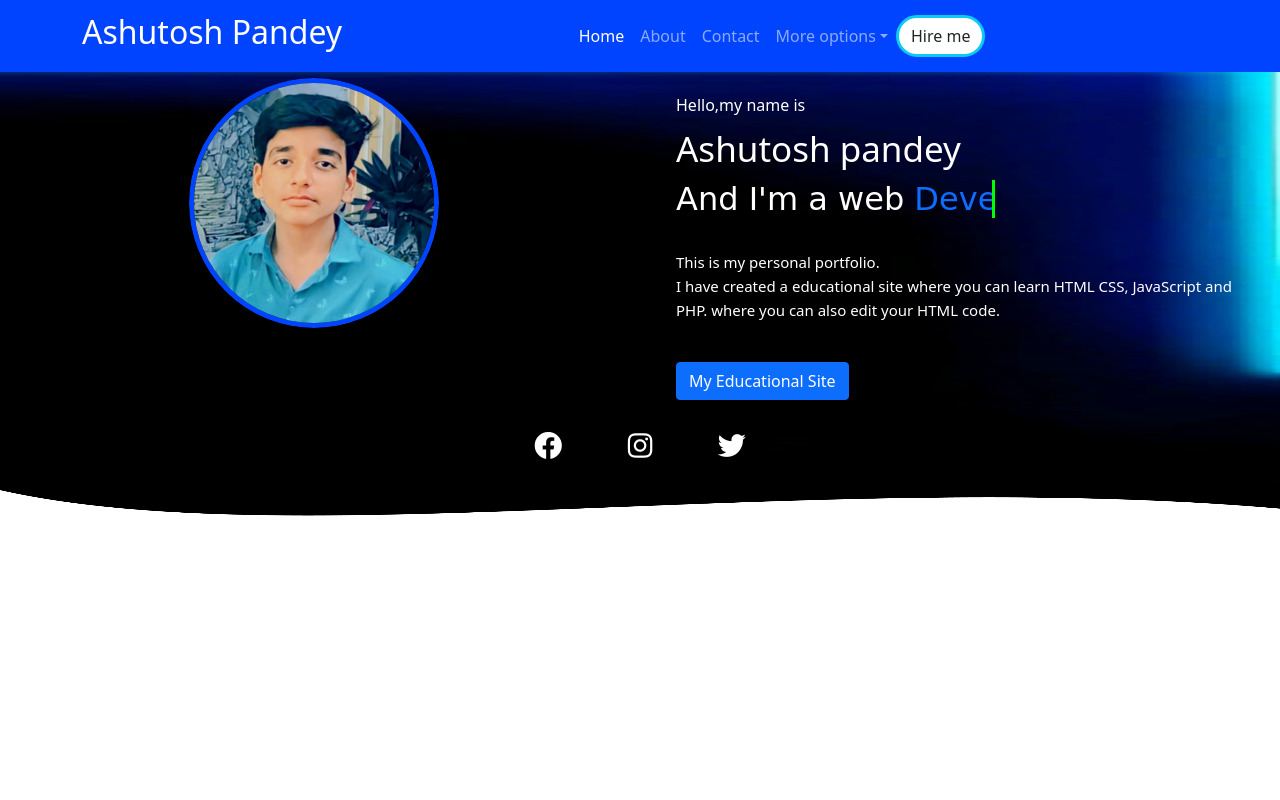
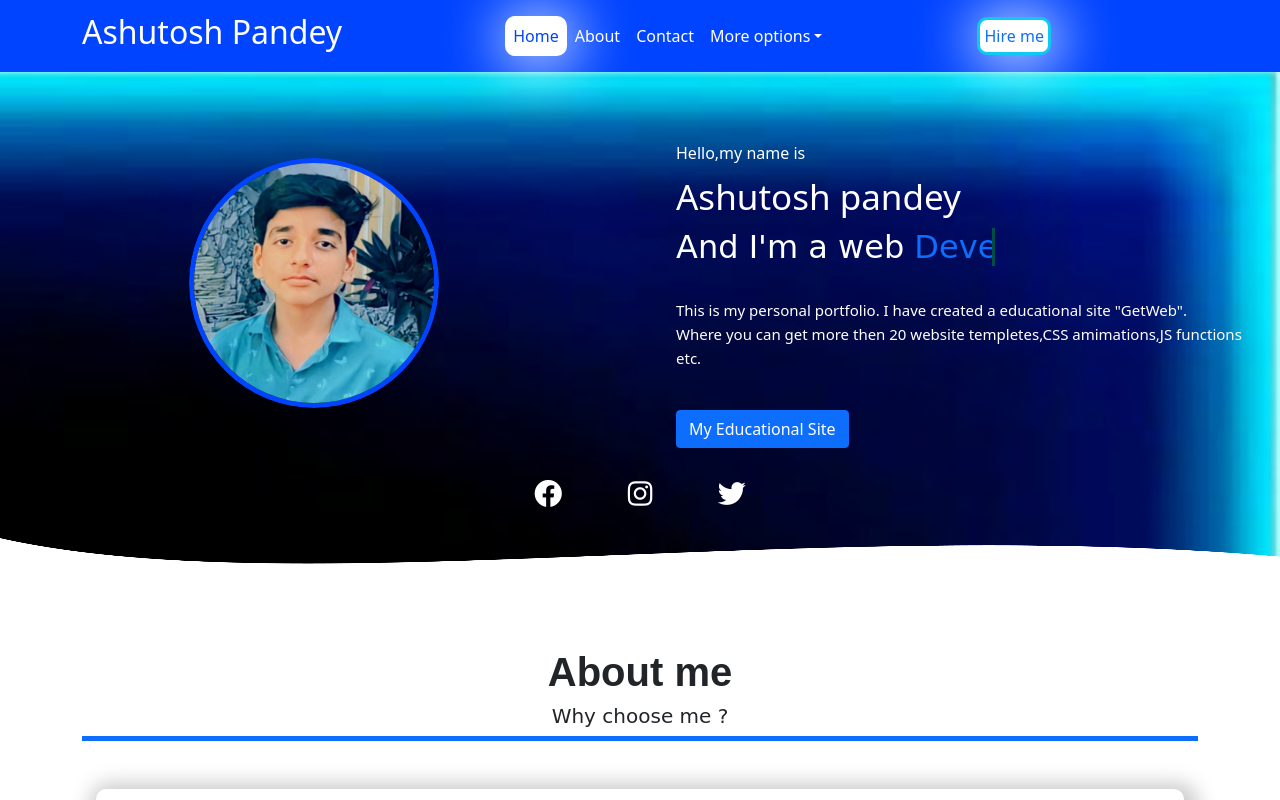
Before and after one commit to abtp2/res6, a plain HTML site: page index.html in a window 1280 px wide. Shown: the top 800 px of the page. Drawn offline with nearby package versions, Linux system fonts and the light colour scheme; a web font is replaced by a local one.

Commit message:
Add files via upload

```diff
--- a/index.html
+++ b/index.html
@@ -30,15 +30,18 @@
 <button class="navbar-toggler border border-white" type="button" data-bs-toggle="collapse" data-bs-target="#navbarSupportedContent" aria-controls="navbarSupportedContent" aria-expanded="false" aria-label="Toggle navigation"> <span class="navbar-toggler-icon"></span> </button>
 
 <div class="collapse navbar-collapse" id="navbarSupportedContent">
-<ul class="navbar-nav ms-auto mb-2 mb-lg-0"> <li class="nav-item"> <a class="nav-link active" aria-current="page" href="#"><font class="nev-link">Home</font></a> </li>
+<ul class="navbar-nav mx-auto mb-2 mb-lg-0"> <li class="nav-item"> <a class="nav-link active" aria-current="page" href="#" id="nev-link" style="background:#fff;
+color:#0044ff;
+border-radius:10px;
+box-shadow:3px 3px 60px 5px #fff;"><font >Home</font></a> </li>
 
-<li class="nav-item"> <a class="nav-link" href="#about"><font class="nev-link">About</font></a> </li>
+<li class="nav-item"> <a class="nav-link active" href="#about" id="nev-link"><font>About</font></a> </li>
 
-<li class="nav-item"> <a class="nav-link" href="#contact"><font class="nev-link">Contact</font></a> </li>
+<li class="nav-item"> <a class="nav-link active" href="#contact" id="nev-link"><font>Contact</font></a> </li>
 
- <li class="nav-item dropdown"> <a class="nav-link dropdown-toggle" href="#" id="navbarDropdown" role="button" data-bs-toggle="dropdown" aria-expanded="false">More options</a> <ul class="dropdown-menu" aria-labelledby="navbarDropdown">
+ <li class="nav-item dropdown"> <a class="nav-link active dropdown-toggle" href="#" id="navbarDropdown" role="button" data-bs-toggle="dropdown" aria-expanded="false">More options</a> <ul class="dropdown-menu" aria-labelledby="navbarDropdown">
 
-<li><a class="dropdown-item bg-info text-white" href="#">Action</a></li>
+<li><a class="dropdown-item bg-primary text-white" href="#">Action</a></li>
 <hr class="dropdown-divider">
 
 
@@ -50,14 +53,14 @@
 </ul>
 
  <form class="me-auto" action="https://chatwith.io/s/ashutosh-pandey" method="GET" id="labnol">
-  <button class="btn btn-outline-info bg-white text-dark border-3 border border-info" style="border-radius:50px;"><font style="font-weight:500;">Hire me</font></button></form> </div> </div> </nav>
+  <button class="btn ms-auto btn-outline-info bg-white text-primary border-3 border border-info" style="border-radius:10px;padding:4px;box-shadow:3px 3px 60px 5px #fff;"><font style="font-weight:500;">Hire me</font></button></form> </div> </div> </nav>
 
 </section>
 
 
 <header id="mt">
 
-<section class="mt-5"  style="background-image:url('back3.jpeg');background-size:100% 100%;background-repeat:no-repeat;">
+<section class="mt-5"  style="background-image:url('back3.jpeg');background-size:cover;background-repeat:no-repeat;">
 <div class="row">
 			<div class="col-sm-12 col-md-6 col-12 col-lg-6 text-center mt-3" data-aos="zoom-in" data-aos-duration="2500" style="overflow:hidden;" id="mypi">
 			<img src="about2.jpg" alt="hi" height="220" width="220" style="clip-path:circle(50%);margin-top:2rem;" id="mypic">
@@ -67,12 +70,12 @@
 
 
 
-		 <div class="text-start text-white mx-4">
+		 <div class="text-start text-white mx-4" id="dev_main">
 		 	<h6>Hello,my name is</h6>
 		  <font style="font-size:35px;font-weight:500;">Ashutosh pandey</font>
 		 	<h2 class="mt-1" id="bye">And I'm a web <span class="text-primary">Developer/Designer</span></h2><br>
-		 <font style="font-size:15px;font-weight:500;">This is my personal portfolio.<br>I have created a educational site where you can learn HTML CSS, JavaScript and PHP. where you can also edit your HTML code.</font><br><br>
-		<a href="https://abp2.github.io/res2"><button type="button" class="btn btn-primary mt-3">My Educational Site</button></a>
+		 <font style="font-size:15px;font-weight:500;">This is my personal portfolio. I have created a educational site "GetWeb".<br>Where you can get more then 20 website templetes,CSS amimations,JS functions etc.</font><br><br>
+		<a href="https://abp2.github.io/getweb"><button type="button" class="btn btn-primary mt-3">My Educational Site</button></a>
 		 </div>
 			</div>
 
@@ -86,8 +89,8 @@
        </div>
 			</div>
 
-<div style="position:relative;width:100%;">
-<img src="download.png" alt="" width="100%" height="30px">
+<div style="position:relative;width:100%;border:none;">
+<img src="download.png" alt="no" style="border:none;outline:none;" width="100%" height="30px">
 </div>
 
 </div>
@@ -96,7 +99,7 @@
 
 
 <section id="about">
-<div class="container" style="margin-top:5rem;">
+<div class="container" style="margin-top:5rem;" id="boxo">
 	<div class="container text-center" id="bodo">
 	<h1 style="font-family:fantasy;font-weight:900;"id="abu">About me</h1>
 	<h5 style="font-family:cursive;font-weight:;">Why choose me ?</h5>
@@ -109,7 +112,7 @@
 
 <div class="row mt-5" id="about2" style="border-radius:10px;width:85%;margin:auto;" data-aos="zoom-out" data-aos-duration="500">
 			<div class="col-sm-12 col-md-6 col-12 col-lg-6 text-center mt-4 mb-4">
-			<img src="about.jpg" alt="hi" height="380" width="90%" style="border-radius:10px;" id="bolo">
+			<img src="about.jpg" alt="hi" width="90%" style="border-radius:10px;" id="bolo">
 			</div>
 			<div class="col-sm-12 col-md-6 col-12 col-lg-6 px-5" id="bolo2">
 			<font style="font-weight:450;font-size:20px;">Hello,<br>I am Ashutosh Pandey</font>
@@ -264,7 +267,7 @@ netraballabhpandey@gmail.com</span>
 
 
 
-     <div class="col-sm-12 col-md-6 col-lg-6 col-12 mt-4 px-5" style="box-shadow:10px 10px 70px #000;border-radius:10px;" data-aos="fade-right" data-aos-duration="500">
+     <div class="col-sm-12 col-md-6 col-lg-6 col-12 mt-4 px-5" style="box-shadow:10px 10px 70px #868686;border-radius:10px;" data-aos="fade-right" data-aos-duration="500">
      	<div class="mt-4 mb-4" id="send">
      <h3 class="text-center" style="font-family:fantasy;">Send Your Email Here <span class="text-primary fs-1" id="blinking-cursor">!</span></h3></div>
      <form action="https://formspree.io/f/xlezdzrn" method="post"> <div class="mb-3 mt-3"> <label for="exampleInputEmail1" class="form-label">Email address</label> <input type="email" class="form-control" id="exampleInputEmail1" aria-describedby="emailHelp" name="_replyto"> <div id="emailHelp" class="form-text">We'll never share your email with anyone else.</div> </div> <div class="mb-3"> <label for="exampleInputPassword1" class="form-label">Password</label> <input type="password" class="form-control" id="exampleInputPassword1"> </div>
@@ -341,11 +344,11 @@ netraballabhpandey@gmail.com</span>
   </footer>
 
 </section>
-<button onclick="topFunction()" id="myBtn" title="Go to top" style="background-image:url('up.png');background-size:70% 70%;background-position:center;background-repeat:no-repeat;"></button>
+<button onclick="topFunction()" id="myBtn" title="Go to top" style="background-image:url('up.png');background-size:70% 70%;box-shadow:inset 2px 2px 5px #fff;background-position:center;background-repeat:no-repeat;"></button>
 
 
 
-
+</div>
 
 
 
@@ -420,6 +423,5 @@ function scrollFunction() {
 <script src="https://unpkg.com/aos@2.3.1/dist/aos.js"></script>
 <script>   AOS.init(); </script>
 
-
 </body>
 </html>
--- a/style.css
+++ b/style.css
@@ -1,12 +1,15 @@
 html{
 scroll-behavior:smooth;
+}
+body{
+overflow-y:scroll;
+overflow-x:hidden;
 }
 #bodo{
 border-bottom:5px solid #0d6efd;
 }
 #mt{
 margin-top:3rem ;
-height:95vh;
 }
 .card{
 box-shadow:10px 10px 10px #fff;
@@ -176,7 +179,7 @@ width:0ch;
 overflow:hidden;
 border-right: solid 3px #00ff00;
 white-space:nowrap;
-animation:text 4s infinite steps(2500000000);
+animation:text 4s infinite steps(2500000000),animated-cursor 600ms steps(29,end) infinite;;
 }
 
 @keyframes text{
@@ -193,6 +196,8 @@ width:20ch;
 width:20.1ch
 }
 }
+
+@keyframes animated-cursor{ from{border-right-color: #00ff00;} to{border-right-color: transparent;} }
 #byee{
 border-right: solid 3px #00ff00;
 white-space:nowrap;
@@ -200,8 +205,10 @@ white-space:nowrap;
 }
 
 
-.nev-link:hover{
-color:#fff;
+#nev-link:hover{
+background:#fff;
+color:#0044ff;
+border-radius:10px;
 box-shadow:3px 3px 60px 5px #fff;
 }
 
@@ -209,7 +216,6 @@ box-shadow:3px 3px 60px 5px #fff;
 animation:float 4s ease-in-out infinite;
 border:5px solid #0044ff;
 border-radius:1000px;
--webkit-box-reflect: below 55px;
 }
 @keyframes float{
 0%{
@@ -226,6 +232,8 @@ border-radius:1000px;
 #send{
 box-shadow:0px 0 5px 5px #0044ff;
 border-radius:40px;
+padding-left:5px;
+padding-right:5px;
 }
 #navbarSupportedContent{
 transition: 0.5s ;
@@ -246,11 +254,12 @@ transition: 0.5s ;
  	border-right: solid 7px #c5c5c5;
  	border-bottom: solid 7px #c5c5c5;
  	width:80%;
+ 	height:400px;
  }
 }
 @media screen and (min-width: 480px) {
  #mypi{
- 	margin-top:1rem;
+ 	padding-top:5rem;
  }
 }
 @media screen and (min-width: 480px) {
@@ -273,4 +282,19 @@ transition: 0.5s ;
  	width:90%;
 }
 }
-body::-webkit-scrollbar { width: 10px; /* width of the entire scrollbar */ } body::-webkit-scrollbar-track { background:white; /* color of the tracking area */ } body::-webkit-scrollbar-thumb { background-image:linear-gradient(blue,cyan); /* color of the scroll thumb */ border-radius:0px; /* roundness of the scroll thumb */ border:1px solid white; /* creates padding around scroll thumb */ }
+
+
+@media screen and (min-width: 480px) {
+ #boxo{
+ margin-top:0;
+}
+}
+body::-webkit-scrollbar { width: 15px; /* width of the entire scrollbar */ } body::-webkit-scrollbar-track { background:#000; /* color of the tracking area */ } body::-webkit-scrollbar-thumb { background:#fff; /* color of the scroll thumb */ border-radius:50px; /* roundness of the scroll thumb */ border:1px solid white; /* creates padding around scroll thumb */ }
+
+
+@media screen and (min-width: 480px) {
+
+ #dev_main{
+margin-top:3rem;
+}
+}
```
